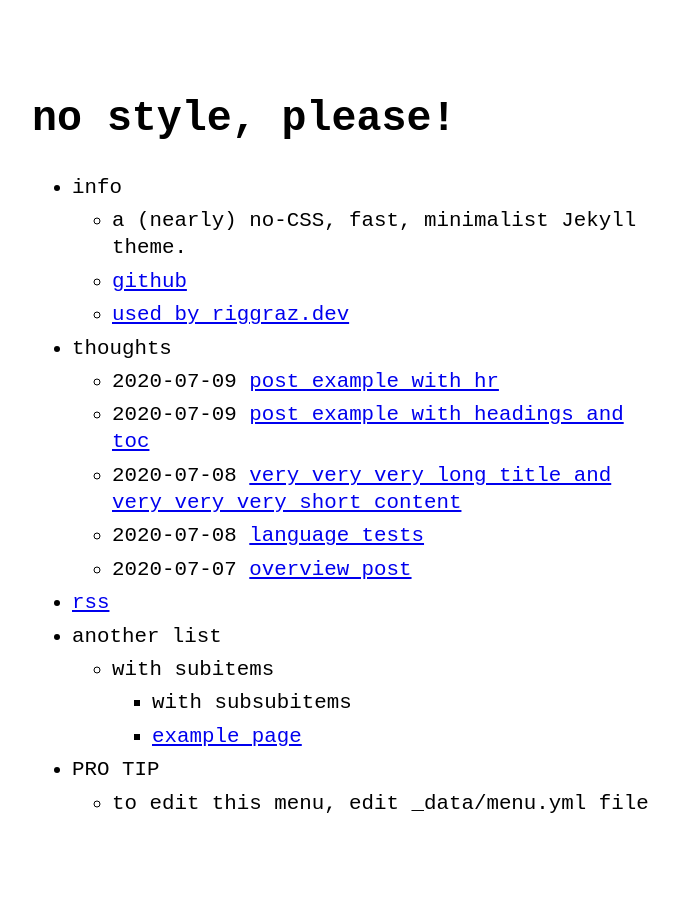
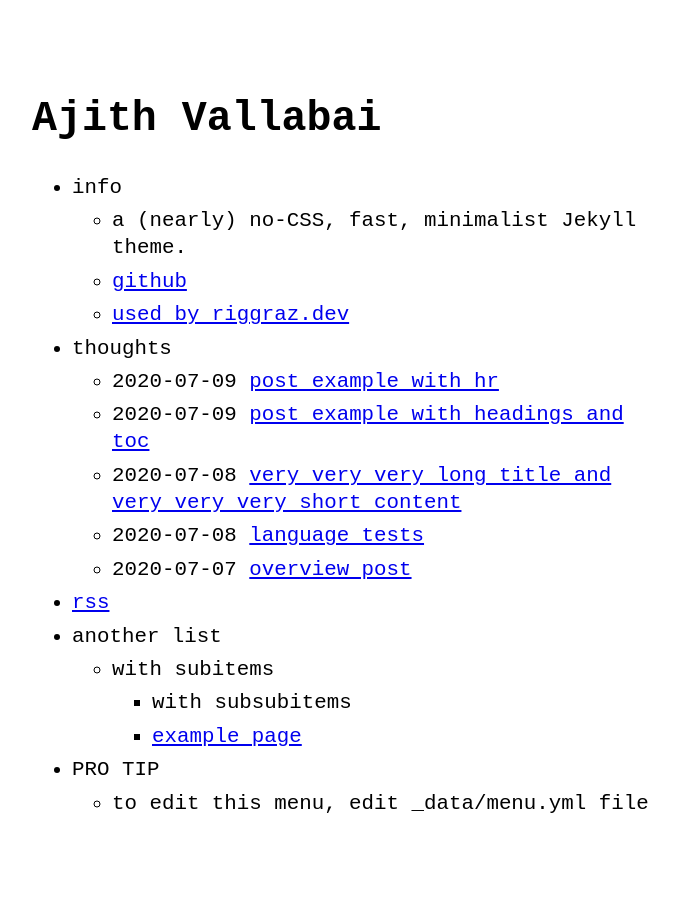
Before and after one commit to ajithvallabai/ajithvallabai.github.io, a Jekyll site: the page built from index.md, in a window 1280 px wide. Shown: the whole page, without its empty margins (288-967 px from the left). Built offline with Jekyll 4.4.1, drawn with Linux system fonts in a browser that asks for light colours.

Commit message:
profile update

```diff
--- a/_config.yml
+++ b/_config.yml
@@ -1,9 +1,9 @@
-title: no style, please! # name of the site
-author: Riccardo Graziosi # name of site's author
-email: riccardo.graziosi97@gmail.com # email of site's author
+title: Ajith Vallabai # name of the site
+author: ajith # name of site's author
+email: inocajith21.5@gmail.com # email of site's author
 url: https://riggraz.dev/no-style-please # root address of the site
 description: > # description of the site (multiple lines allowed)
-  A (nearly) no-CSS, fast, minimalist Jekyll theme.
+  Ajith works as a Computer Vision Engineer
 
 permalink: /:slug.html
 
```
Also changed, not shown: 1 other file.
